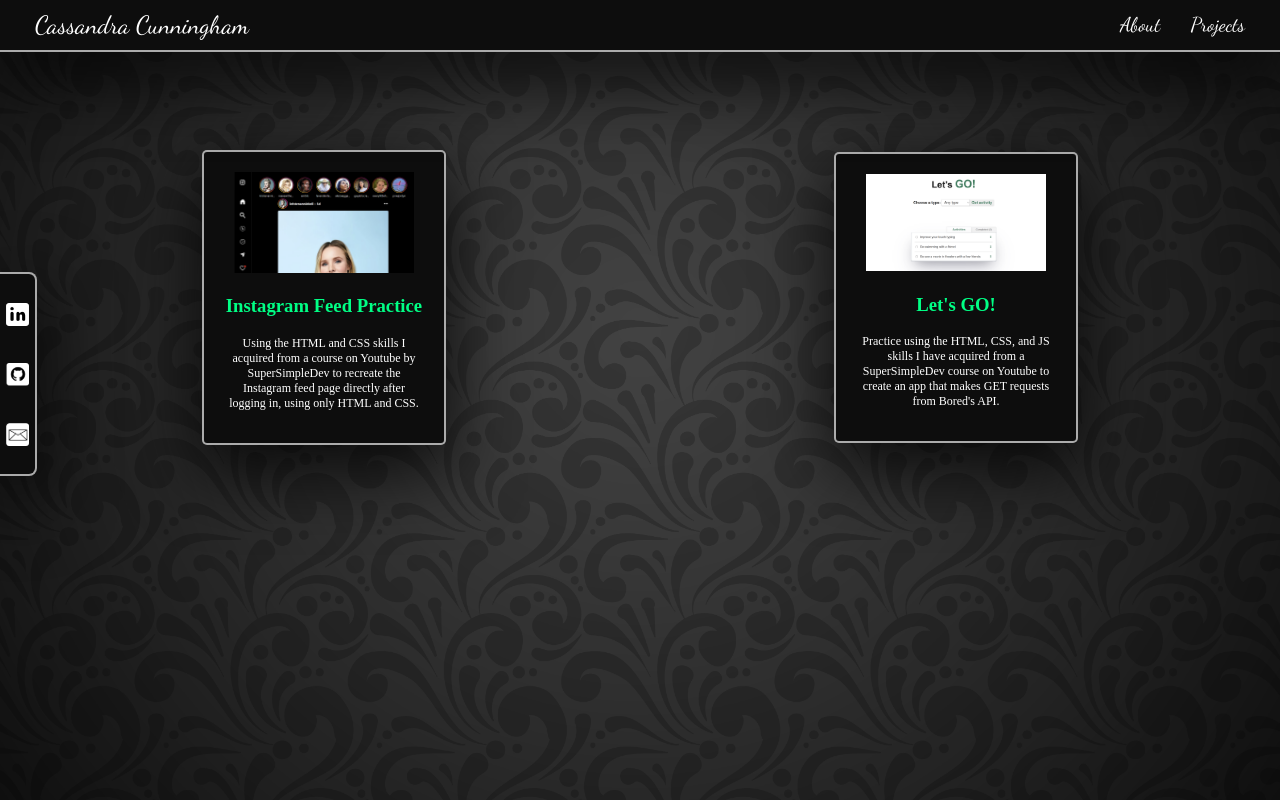
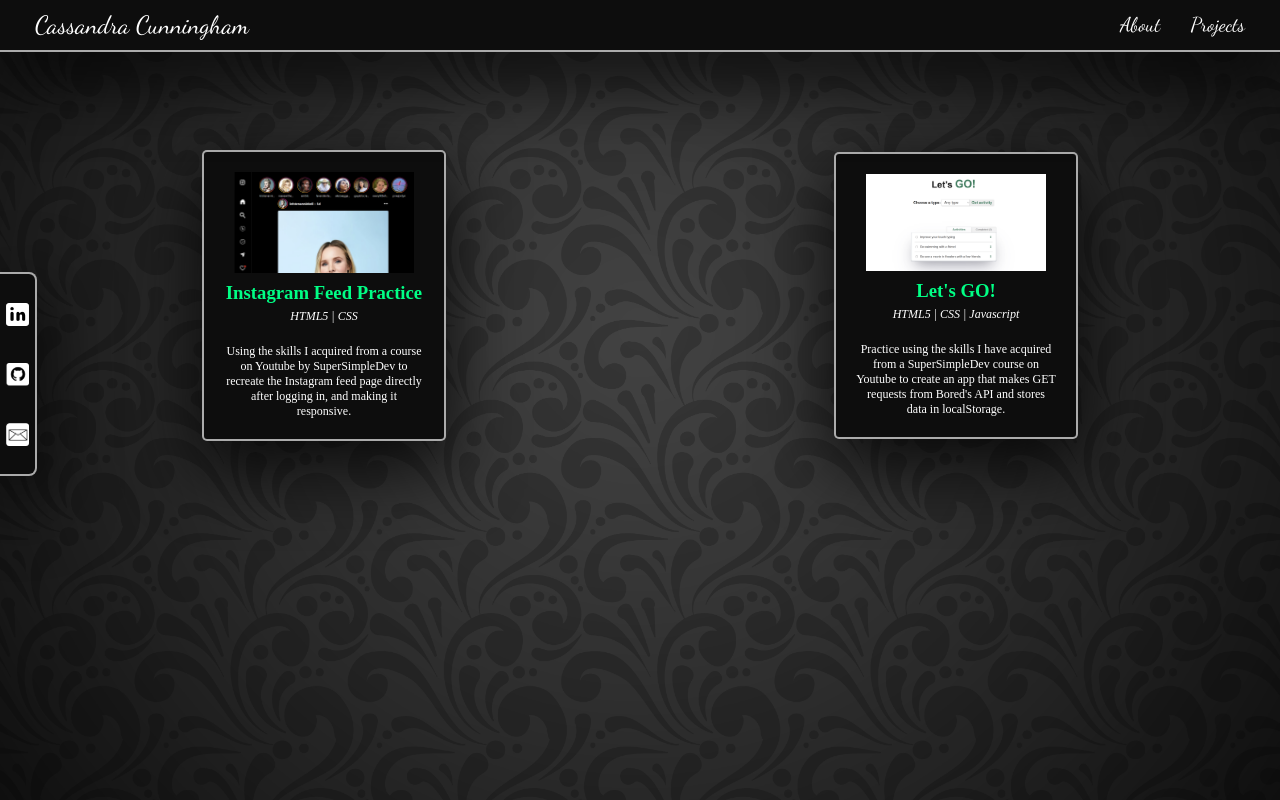
Before and after one commit to ScriptSculptorJS/cassandra-cunningham-portfolio, a React (Vite) app: page /projects in a window 1280 px wide. Built offline with nearby package versions, Linux system fonts and the light colour scheme.

Commit message:
Add skills to projects array and render

```diff
--- a/src/components/project.jsx
+++ b/src/components/project.jsx
@@ -1,4 +1,4 @@
-function Project({image, name, link, description}) {
+function Project({image, name, link, skills, description}) {
   console.log(image);
 
   return(
@@ -6,6 +6,7 @@ function Project({image, name, link, description}) {
       <div className='project-content'>
         <a href={link} target='_blank'><img src={image} className='project-image'/></a>
         <a href={link} target='_blank'><h3 className='project-name'>{name}</h3></a>
+        <p className='skills'><i>{skills}</i></p>
         <p className='project-description'>{description}</p>
       </div>
     </div>
--- a/src/pages/Projects.jsx
+++ b/src/pages/Projects.jsx
@@ -11,18 +11,20 @@ function Projects() {
     image: image1,
     name: 'Instagram Feed Practice',
     link: 'https://scriptsculptorjs.github.io/instagram-feed-practice/',
-    description: 'Using the HTML and CSS skills I acquired from a course on Youtube by SuperSimpleDev to recreate the Instagram feed page directly after logging in, using only HTML and CSS.'
+    skills: 'HTML5 | CSS',
+    description: 'Using the skills I acquired from a course on Youtube by SuperSimpleDev to recreate the Instagram feed page directly after logging in, and making it responsive. '
   }, {
     id: 2,
     image: image2,
     name: "Let's GO!",
     link: 'https://scriptsculptorjs.github.io/lets-go/',
-    description: "Practice using the HTML, CSS, and JS skills I have acquired from a SuperSimpleDev course on Youtube to create an app that makes GET requests from Bored's API."
+    skills: 'HTML5 | CSS | Javascript',
+    description: "Practice using the skills I have acquired from a SuperSimpleDev course on Youtube to create an app that makes GET requests from Bored's API and stores data in localStorage."
   }]
 
   projects.forEach((project) => {
     projectComponentArray.push(
-      <Project key={project.id} image={project.image} name={project.name} link={project.link} description={project.description} />
+      <Project key={project.id} image={project.image} name={project.name} link={project.link} skills={project.skills} description={project.description} />
     )
   })
 
--- a/src/styles/project.css
+++ b/src/styles/project.css
@@ -31,6 +31,8 @@
 
 .project-content h3 {
   color: #00FF85;
+  margin-top: 5px;
+  margin-bottom: 5px;
 }
 
 .project-content a {
@@ -45,3 +47,11 @@
   font-size: 12px;
   color: white;
 }
+
+.project-description {
+  margin-bottom: 0px;
+}
+
+.project-content .skills {
+  margin: 0px 0px 20px 0px;
+}
```
